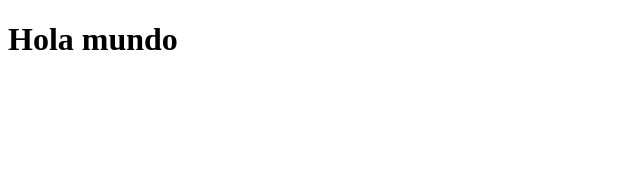
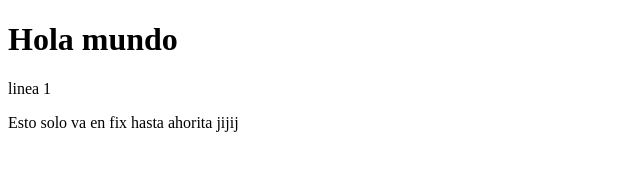
Before and after one commit to marco-jaram/practicasGit, a plain HTML site: page index.html in a window 1280 px wide. Shown: the whole page, without its empty margins (0-640 px from the left). Drawn offline with Linux system fonts and the light colour scheme.

Commit message:
esto solo va en fix hasta ahorita en un <p>

```diff
--- a/index.html
+++ b/index.html
@@ -9,7 +9,8 @@
 <body>
 
     <h1>Hola mundo</h1>
-
+<p>linea 1</p>
+<p>Esto solo va en fix hasta ahorita jijij</p>
 
 </body>
 </html>
```
